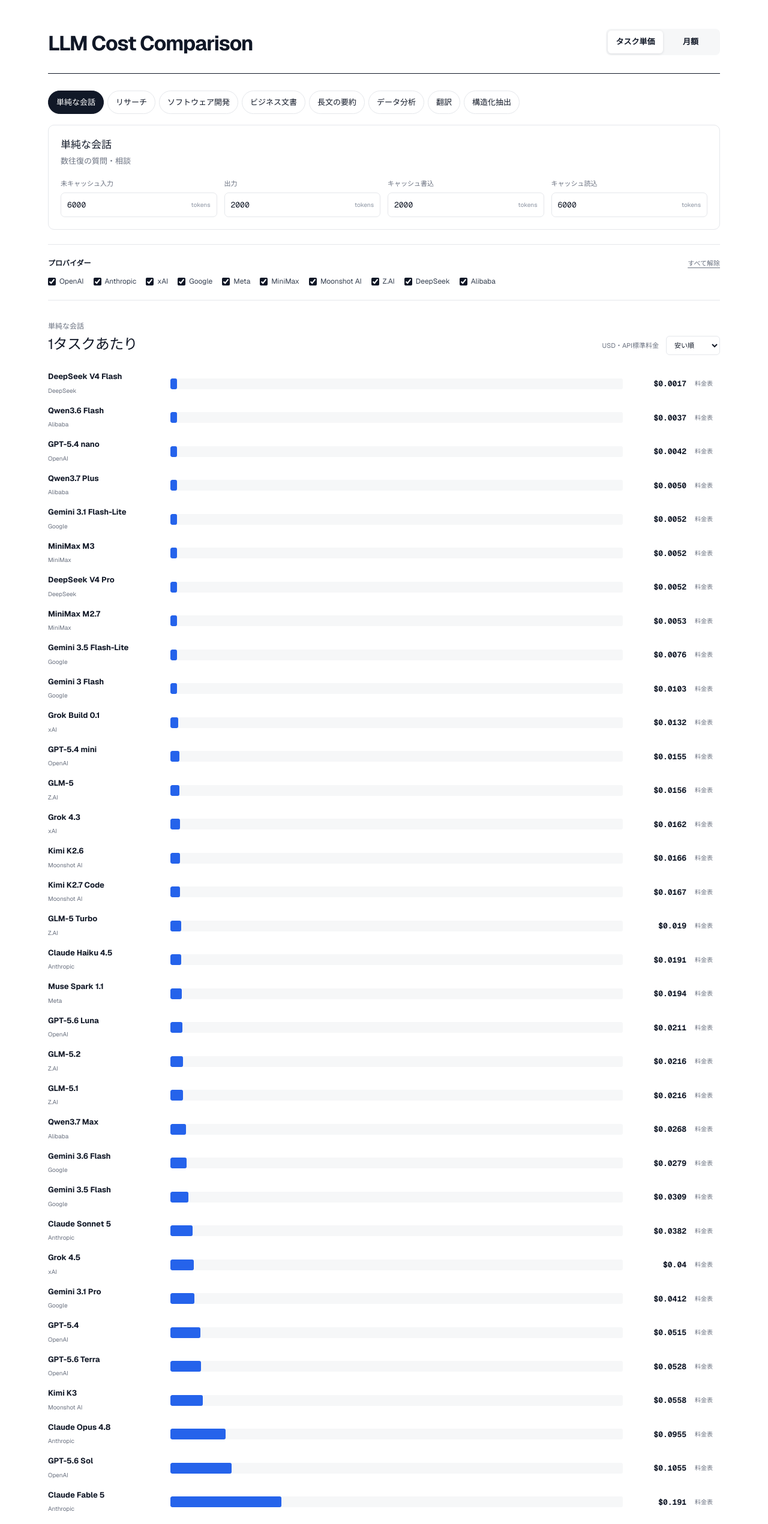
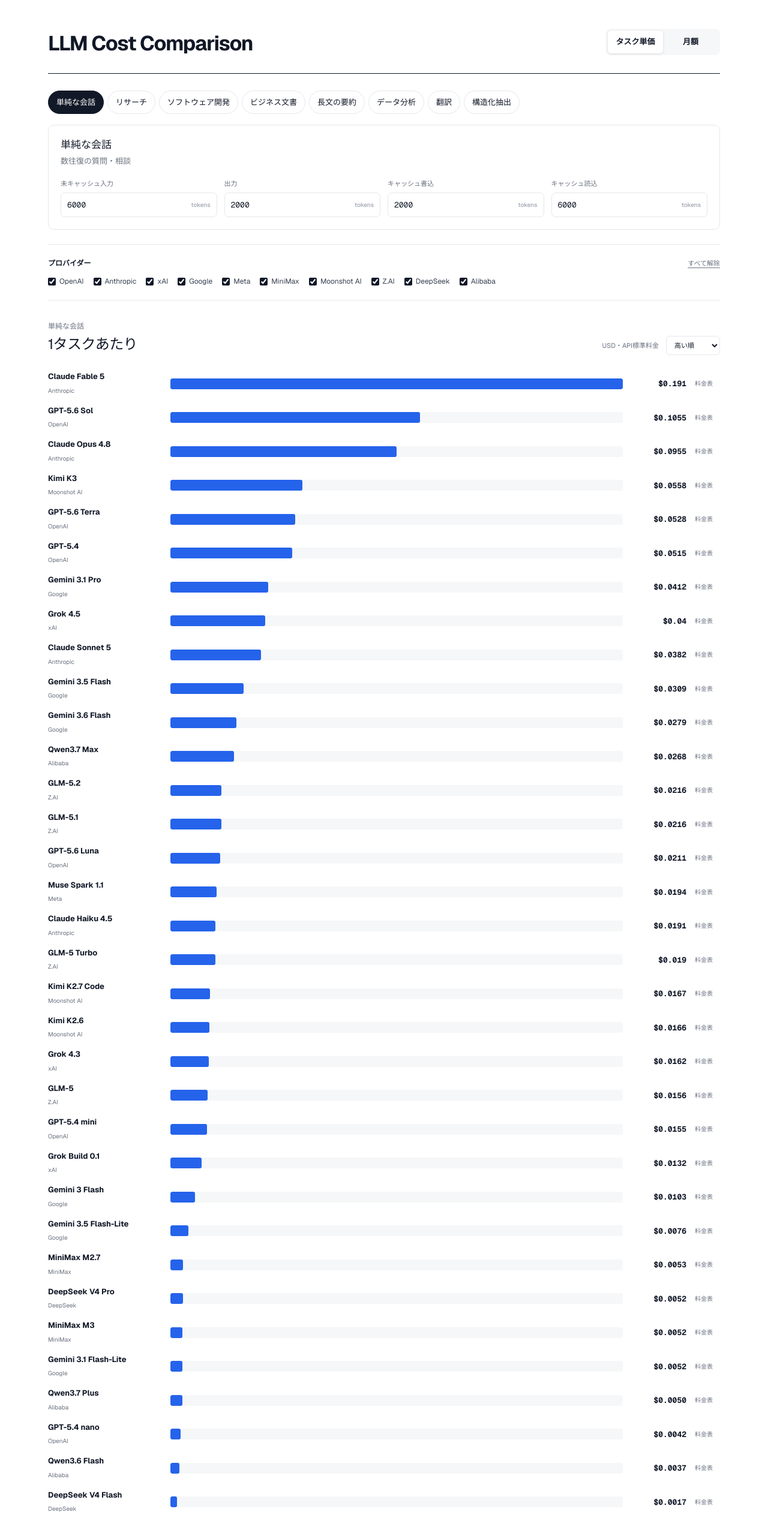
Before and after one commit to kody-takuya/AI-cost-comparison, a Next.js app: page / in a window 1280 px wide. Shown: the top 2541 px of the page at 60% size. Built offline with nearby package versions, Linux system fonts and the light colour scheme.

Commit message:
chore: remove GPT-5.4 Pro and sort high first

```diff
--- a/app/CostComparison.tsx
+++ b/app/CostComparison.tsx
@@ -142,7 +142,7 @@
 
 export function CostComparison() {
   const [mode, setMode] = useState<"task" | "monthly">("task");
-  const [sortDirection, setSortDirection] = useState<"asc" | "desc">("asc");
+  const [sortDirection, setSortDirection] = useState<"asc" | "desc">("desc");
   const [useCases, setUseCases] = useState(defaultUseCases);
   const [activeUseCase, setActiveUseCase] = useState(defaultUseCases[0].id);
   const uniqueProviders = useMemo(
--- a/data/pricing.json
+++ b/data/pricing.json
@@ -48,18 +48,6 @@
         "cacheRead": 0.25
       },
       "source": "https://developers.openai.com/api/docs/models/gpt-5.4"
-    },
-    {
-      "id": "gpt-5.4-pro",
-      "provider": "OpenAI",
-      "name": "GPT-5.4 Pro",
-      "pricing": {
-        "input": 30,
-        "output": 180,
-        "cacheWrite": null,
-        "cacheRead": null
-      },
-      "source": "https://developers.openai.com/api/docs/models/gpt-5.4-pro"
     },
     {
       "id": "gpt-5.4-mini",
--- a/scripts/update-pricing.mjs
+++ b/scripts/update-pricing.mjs
@@ -68,11 +68,6 @@
     id: "gpt-5.4",
     url: "https://developers.openai.com/api/docs/models/gpt-5.4",
     parse: (text) => parseOpenAITextRates(text, "GPT-5.4"),
-  },
-  {
-    id: "gpt-5.4-pro",
-    url: "https://developers.openai.com/api/docs/models/gpt-5.4-pro",
-    parse: (text) => parseOpenAITextRates(text, "GPT-5.4 Pro", false),
   },
   {
     id: "gpt-5.4-mini",
```
Also changed, not shown: 1 other file (tests, documents, lock files or other folders).
